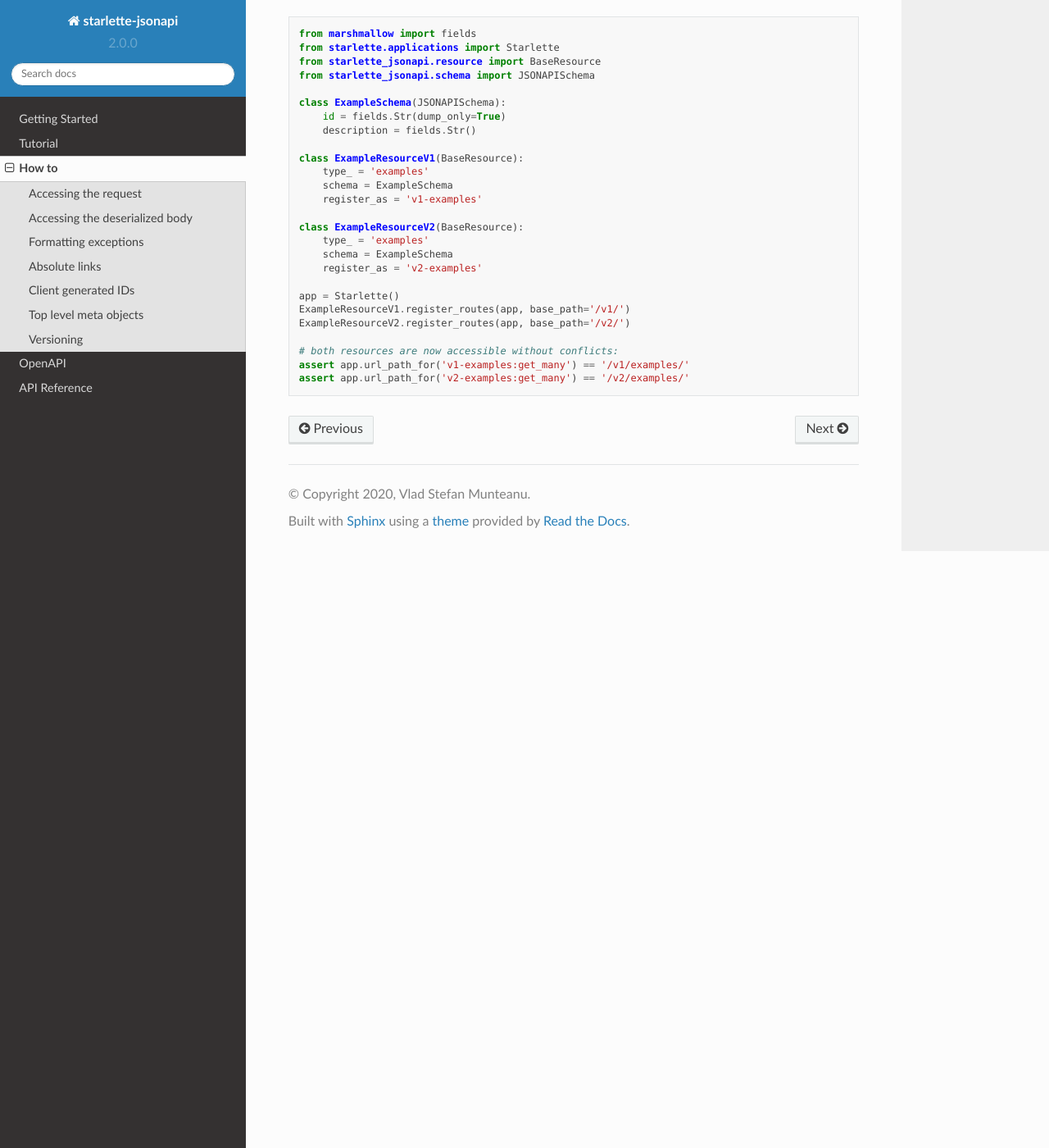
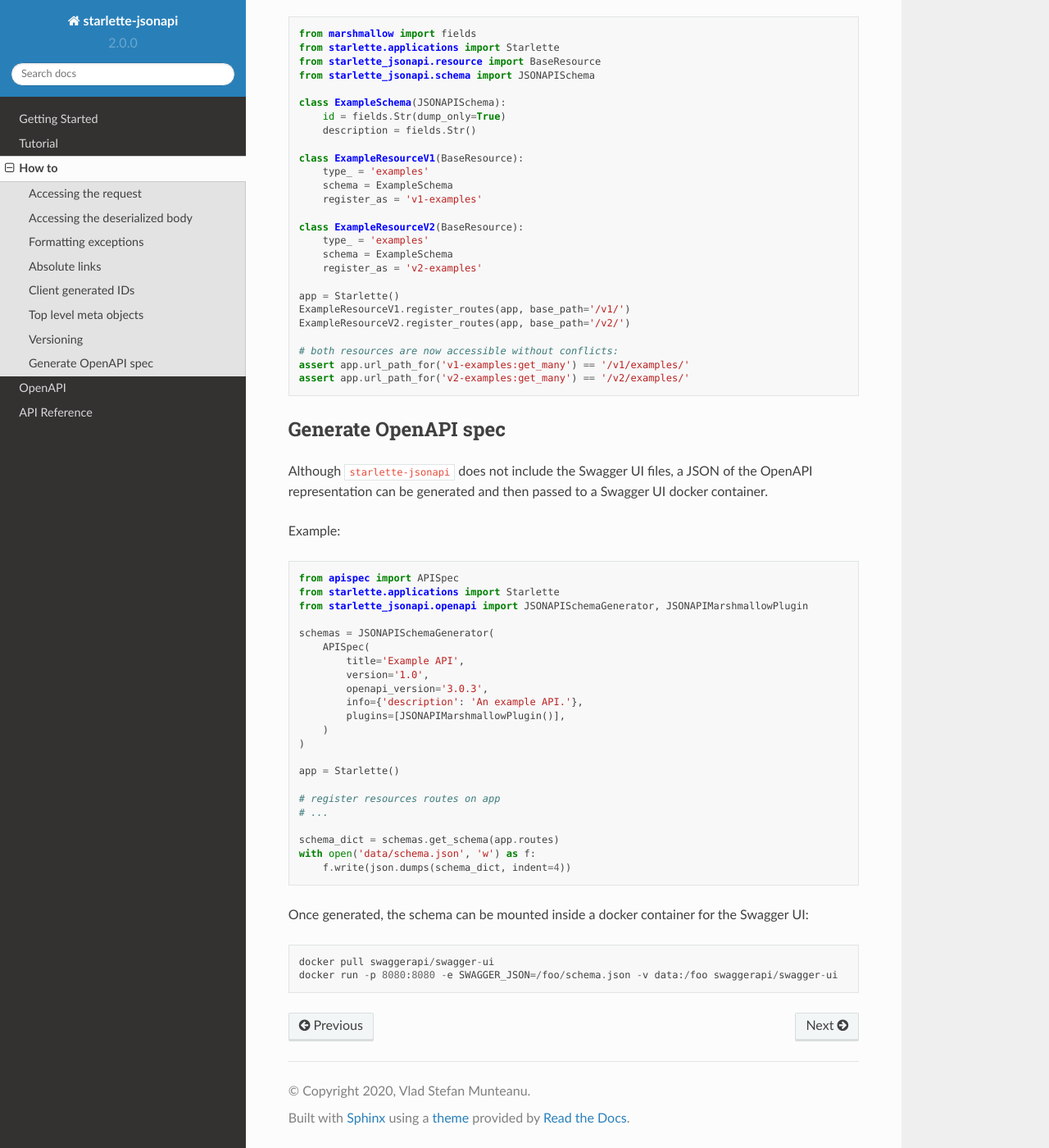
Before and after one commit to vladmunteanu/starlette-jsonapi, a Sphinx documentation site: the page built from docs/source/how_to.rst, in a window 1280 px wide and 1400 px high, scrolled down 2120 px. Shown: the whole window at 82% size. Built offline with Sphinx 7.4.7 and the Read the Docs theme 2.0.0, drawn with Linux system fonts in a browser that asks for light colours.

Commit message:
Added how-to for generating and viewing the OpenAPI spec

```diff
--- a/docs/source/how_to.rst
+++ b/docs/source/how_to.rst
@@ -122,3 +122,42 @@ Versioning can be implemented by specifying ``register_as`` on the resource clas
     # both resources are now accessible without conflicts:
     assert app.url_path_for('v1-examples:get_many') == '/v1/examples/'
     assert app.url_path_for('v2-examples:get_many') == '/v2/examples/'
+
+Generate OpenAPI spec
+---------------------
+Although ``starlette-jsonapi`` does not include the Swagger UI files,
+a JSON of the OpenAPI representation can be generated and then passed to a Swagger UI docker container.
+
+Example:
+
+.. code-block:: python
+
+    from apispec import APISpec
+    from starlette.applications import Starlette
+    from starlette_jsonapi.openapi import JSONAPISchemaGenerator, JSONAPIMarshmallowPlugin
+
+    schemas = JSONAPISchemaGenerator(
+        APISpec(
+            title='Example API',
+            version='1.0',
+            openapi_version='3.0.3',
+            info={'description': 'An example API.'},
+            plugins=[JSONAPIMarshmallowPlugin()],
+        )
+    )
+
+    app = Starlette()
+
+    # register resources routes on app
+    # ...
+
+    schema_dict = schemas.get_schema(app.routes)
+    with open('data/schema.json', 'w') as f:
+        f.write(json.dumps(schema_dict, indent=4))
+
+Once generated, the schema can be mounted inside a docker container for the Swagger UI:
+
+.. code-block::
+
+    docker pull swaggerapi/swagger-ui
+    docker run -p 8080:8080 -e SWAGGER_JSON=/foo/schema.json -v data:/foo swaggerapi/swagger-ui
```
Also changed, not shown: 1 other file.
